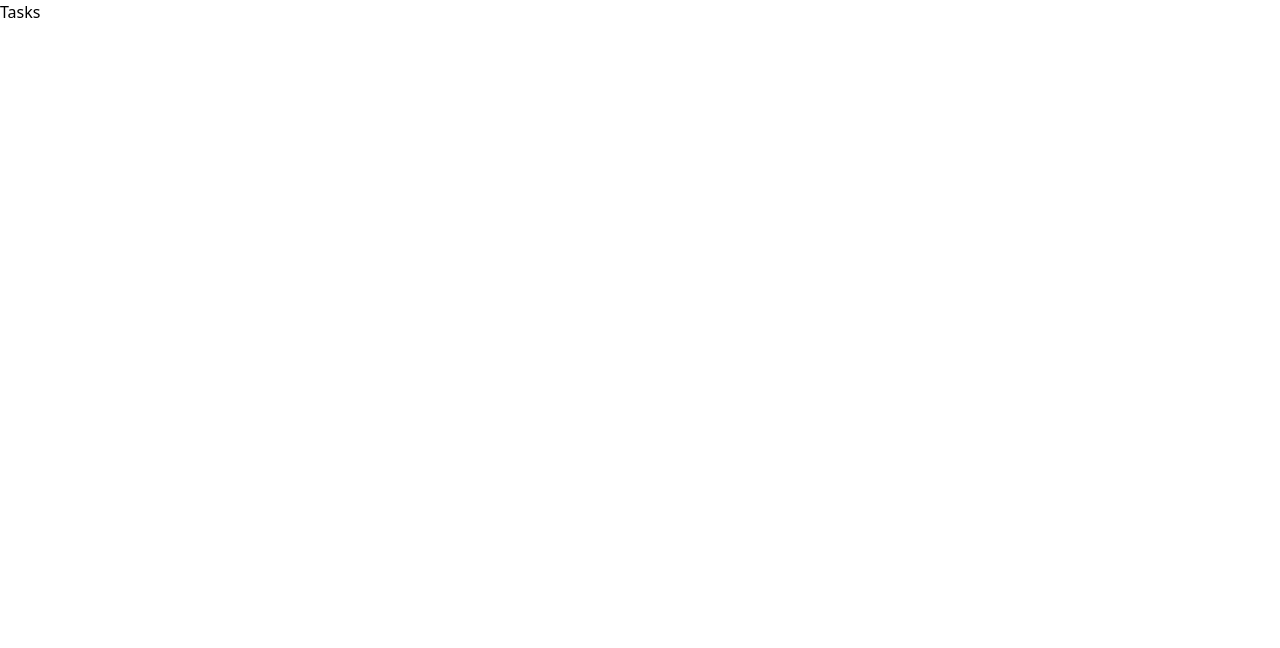
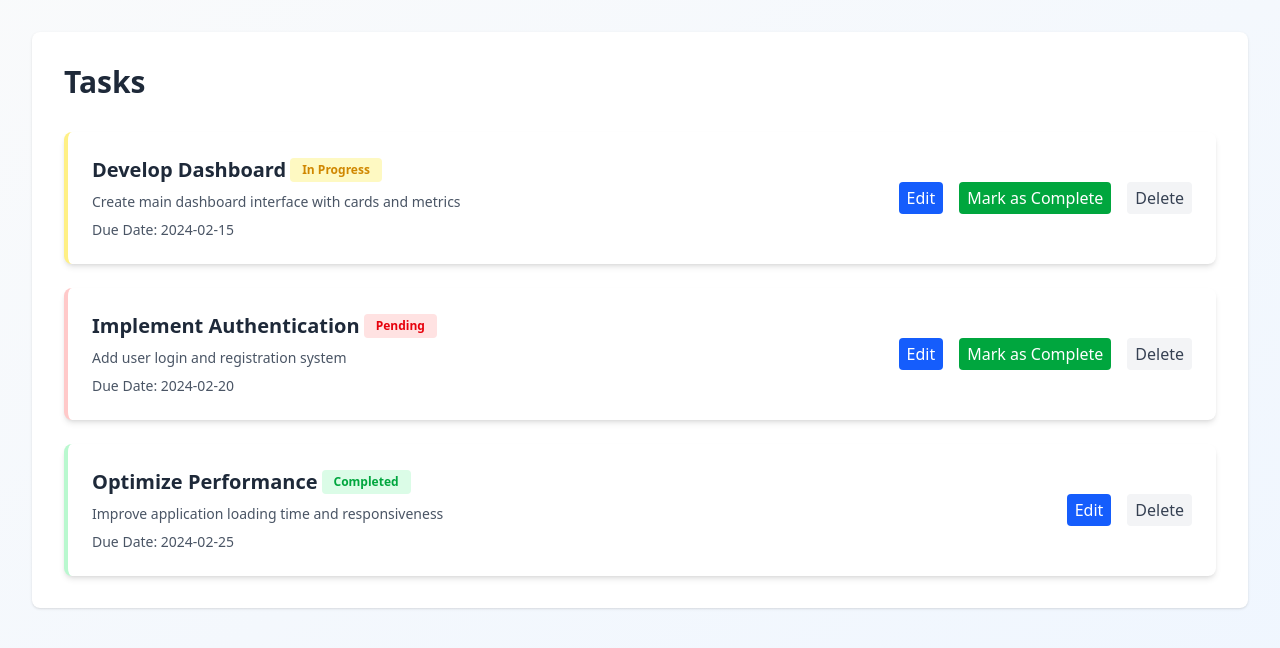
Before and after one commit to lucianesantcs/utils-dashboard, a Next.js app: page /dashboard/tasks in a window 1280 px wide. Shown: the top 648 px of the page. Built offline with nearby package versions, Linux system fonts and the light colour scheme.

Commit message:
feat: criado tasks

```diff
--- a/src/app/dashboard/tasks/page.tsx
+++ b/src/app/dashboard/tasks/page.tsx
@@ -1,9 +1,111 @@
-import React from 'react'
+import React from "react";
+
+interface ITasks {
+  id: number;
+  title: string;
+  description: string;
+  status: "Completed" | "In Progress" | "Pending";
+  dueDate: string;
+}
 
 const Tasks = () => {
+  const tasks: ITasks[] = [
+    {
+      id: 1,
+      title: "Develop Dashboard",
+      description: "Create main dashboard interface with cards and metrics",
+      status: "In Progress",
+      dueDate: "2024-02-15",
+    },
+    {
+      id: 2,
+      title: "Implement Authentication",
+      description: "Add user login and registration system",
+      status: "Pending",
+      dueDate: "2024-02-20",
+    },
+    {
+      id: 3,
+      title: "Optimize Performance",
+      description: "Improve application loading time and responsiveness",
+      status: "Completed",
+      dueDate: "2024-02-25",
+    },
+  ];
+
+  const statusClass = (
+    task: ITasks["status"],
+    type: "Border" | "Background"
+  ) => {
+    const statusBackground = {
+      Completed: "bg-green-100 text-green-600",
+      "In Progress": "bg-yellow-100 text-yellow-600",
+      Pending: "bg-red-100 text-red-600",
+    };
+
+    const statusBorder = {
+      Completed: "border-green-200",
+      "In Progress": "border-yellow-200",
+      Pending: "border-red-200",
+    };
+
+    return type === "Border" ? statusBorder[task] : statusBackground[task];
+  };
+
   return (
-    <div>Tasks</div>
-  )
-}
+    <div className="min-h-screen bg-gradient-to-br from-gray-50 to-blue-50 p-8">
+      <div className="max-w-7xl mx-auto bg-white rounded-lg shadow-sm p-8">
+        <h1 className="text-3xl font-bold text-gray-800 mb-8">Tasks</h1>
 
-export default Tasks
+        <section className="space-y-6">
+          {tasks.map((task) => (
+            <div
+              key={task.id}
+              className={`flex items-center justify-between bg-white rounded-lg shadow-md p-6 border-l-4 ${statusClass(
+                task.status as ITasks["status"],
+                "Border"
+              )}`}
+            >
+              <div className="flex flex-col">
+                <h2 className="flex items-center gap-1 text-xl font-semibold text-gray-800">
+                  {task.title}
+                  <span
+                  className={`px-3 py-1 text-center text-xs rounded ${statusClass(
+                    task.status,
+                    "Background"
+                  )}`}
+                >
+                  {task.status}
+                </span>
+                </h2>
+
+                <p className="text-sm text-gray-600 mt-2">{task.description}</p>
+                <p className="text-sm text-gray-600 mt-2">
+                  Due Date: {task.dueDate}
+                </p>
+              </div>
+
+              <section className="flex space-x-4">
+                <button className="px-2 py-1 cursor-pointer text-white bg-blue-600 rounded hover:bg-blue-700 transition-colors">
+                  Edit
+                </button>
+
+                {task.status !== "Completed" && (
+                  <button className="px-2 py-1 cursor-pointer text-white bg-green-600 rounded hover:bg-green-700 transition-colors">
+                    Mark as Complete
+                  </button>
+                )}
+
+                <button className="px-2 py-1 cursor-pointer text-gray-700 bg-gray-100 rounded hover:bg-gray-200 transition-colors">
+                  Delete
+                </button>
+              </section>
+            </div>
+          ))}
+        </section>
+      </div>
+    </div>
+  );
+};
+
+export default Tasks;
```
